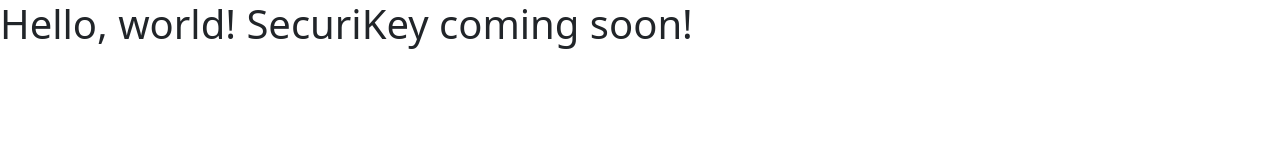
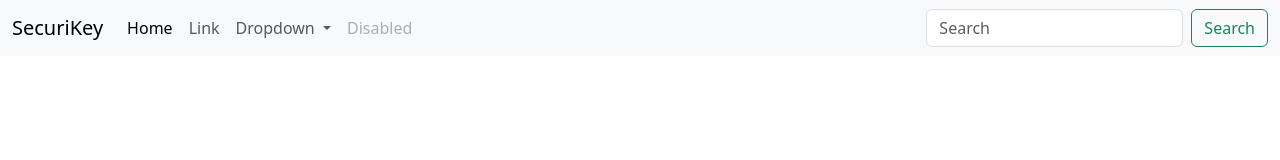
Before and after one commit to the-bearded-one/securikey, a website: page web/index.html in a window 1280 px wide. Drawn offline with nearby package versions, Linux system fonts and the light colour scheme.

Commit message:
update template

```diff
--- a/web/index.html
+++ b/web/index.html
@@ -7,7 +7,44 @@
     <link href="https://cdn.jsdelivr.net/npm/bootstrap@5.3.2/dist/css/bootstrap.min.css" rel="stylesheet" integrity="sha384-T3c6CoIi6uLrA9TneNEoa7RxnatzjcDSCmG1MXxSR1GAsXEV/Dwwykc2MPK8M2HN" crossorigin="anonymous">
   </head>
   <body>
-    <h1>Hello, world! SecuriKey coming soon!</h1>
+
+    <nav class="navbar navbar-expand-lg bg-body-tertiary">
+        <div class="container-fluid">
+          <a class="navbar-brand" href="#">SecuriKey</a>
+          <button class="navbar-toggler" type="button" data-bs-toggle="collapse" data-bs-target="#navbarSupportedContent" aria-controls="navbarSupportedContent" aria-expanded="false" aria-label="Toggle navigation">
+            <span class="navbar-toggler-icon"></span>
+          </button>
+          <div class="collapse navbar-collapse" id="navbarSupportedContent">
+            <ul class="navbar-nav me-auto mb-2 mb-lg-0">
+              <li class="nav-item">
+                <a class="nav-link active" aria-current="page" href="#">Home</a>
+              </li>
+              <li class="nav-item">
+                <a class="nav-link" href="#">Link</a>
+              </li>
+              <li class="nav-item dropdown">
+                <a class="nav-link dropdown-toggle" href="#" role="button" data-bs-toggle="dropdown" aria-expanded="false">
+                  Dropdown
+                </a>
+                <ul class="dropdown-menu">
+                  <li><a class="dropdown-item" href="#">Action</a></li>
+                  <li><a class="dropdown-item" href="#">Another action</a></li>
+                  <li><hr class="dropdown-divider"></li>
+                  <li><a class="dropdown-item" href="#">Something else here</a></li>
+                </ul>
+              </li>
+              <li class="nav-item">
+                <a class="nav-link disabled" aria-disabled="true">Disabled</a>
+              </li>
+            </ul>
+            <form class="d-flex" role="search">
+              <input class="form-control me-2" type="search" placeholder="Search" aria-label="Search">
+              <button class="btn btn-outline-success" type="submit">Search</button>
+            </form>
+          </div>
+        </div>
+      </nav>
+
     <script src="https://cdn.jsdelivr.net/npm/bootstrap@5.3.2/dist/js/bootstrap.bundle.min.js" integrity="sha384-C6RzsynM9kWDrMNeT87bh95OGNyZPhcTNXj1NW7RuBCsyN/o0jlpcV8Qyq46cDfL" crossorigin="anonymous"></script>
   </body>
 </html>
```
